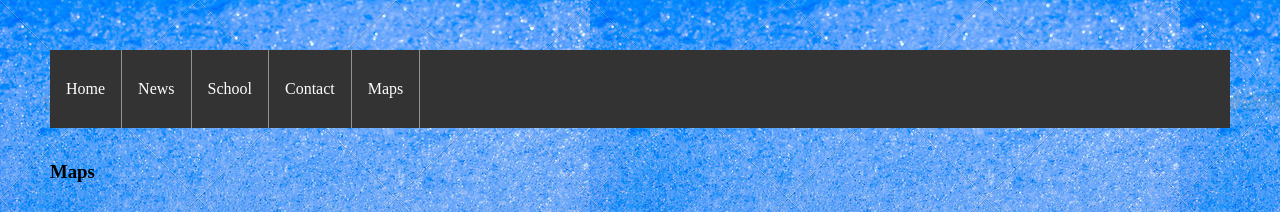
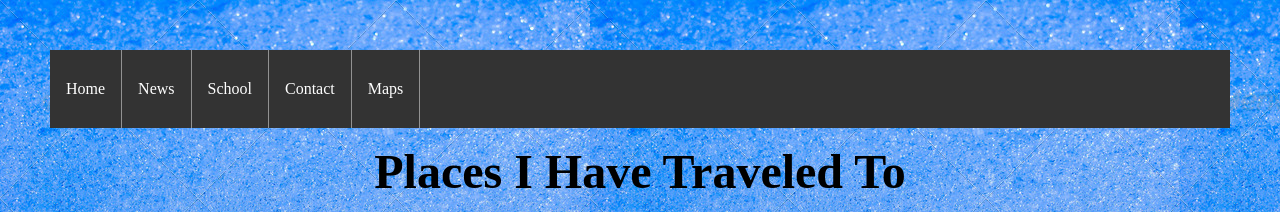
Before and after one commit to mandyakk/mandyakk.github.io, a plain HTML site: page maps.html in a window 1280 px wide. Shown: the top 212 px of the page. Drawn offline with Linux system fonts and the light colour scheme; some packages are replaced by stand-ins of ours; grey boxes are pictures that could not be loaded.

Commit message:
Update maps.html

```diff
--- a/maps.html
+++ b/maps.html
@@ -9,7 +9,7 @@
   <li><a href="maps.html">Maps</a></li>
 </ul>
   <body>
-    <h3>Maps</h3>
+    <h3><font color="black"><font size = "20"><center>Places I Have Traveled To</center></h3>
     <div id="map"></div>
   </body>
 <head>
```
